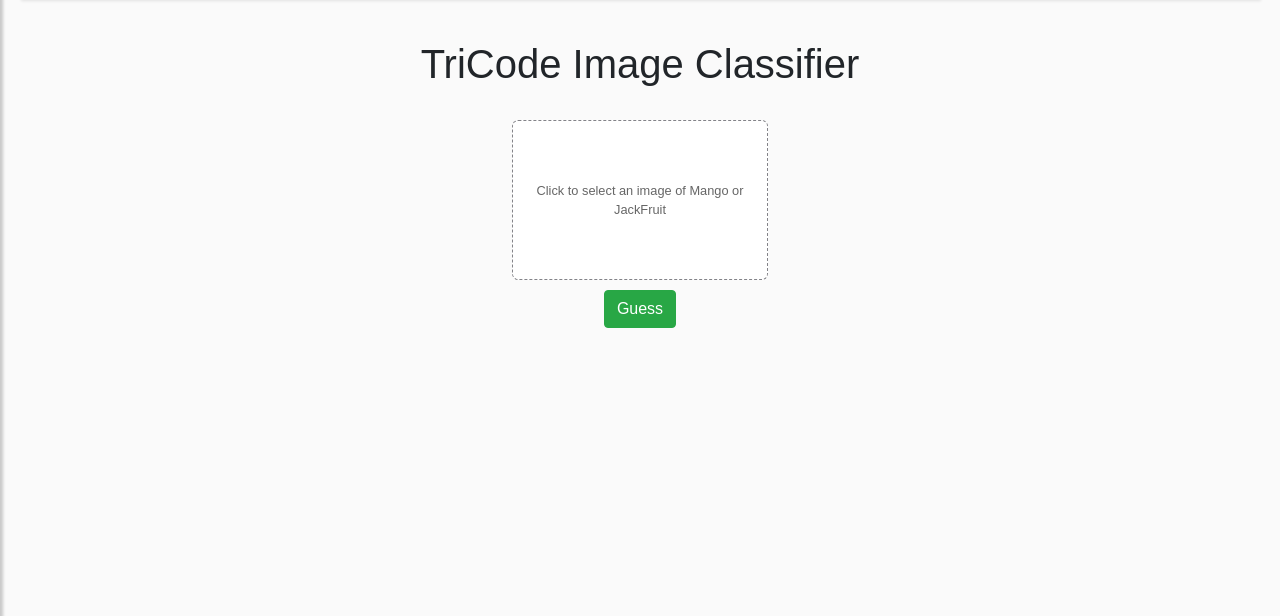
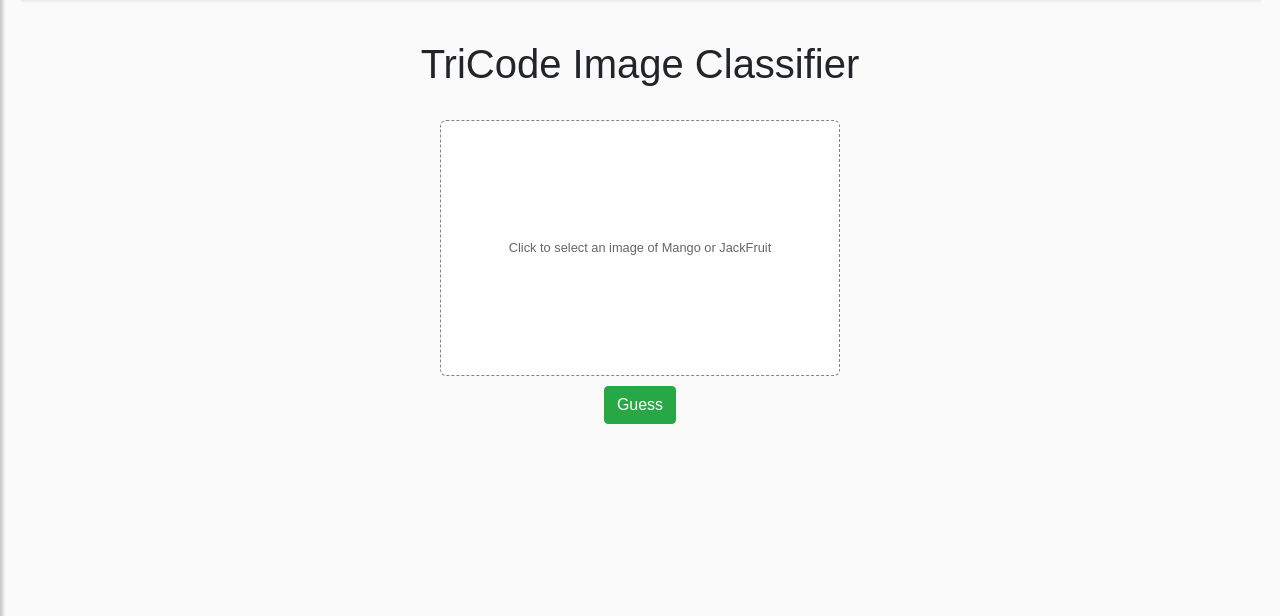
Before and after one commit to Ajmalva/TriCode-Fruits-image-classifier, a Flask app: page / in a window 1280 px wide. Shown: the part 90-706 px from the top of the page. Run offline with Flask 2, Linux system fonts and the light colour scheme; some libraries are stand-ins or nearby versions.

Commit message:
Update style.css
updated input box

```diff
--- a/static/css/style.css
+++ b/static/css/style.css
@@ -283,8 +283,9 @@ a.article:hover {
     font-size: 0.8rem;
     color: #666666;
     cursor: pointer;
-    width: 16rem;
-    height: 10rem;
+    width:100%;
+    max-width:400px;
+    height: 16rem;
     background: #fff;
     border: 0.1rem dashed #838388;
     border-radius: 0.4rem;
@@ -308,8 +309,8 @@ a.article:hover {
   }
 
   .upload-box #image-preview {
-    max-width: 14rem;
-    max-height: 8rem;
+    max-width: 20rem;
+    max-height: 20rem;
     box-shadow: 0 4px 4px 0 rgba(0, 0, 0, 0.2), 0 6px 10px 0 rgba(0, 0, 0, 0.19);
   }
 
```
